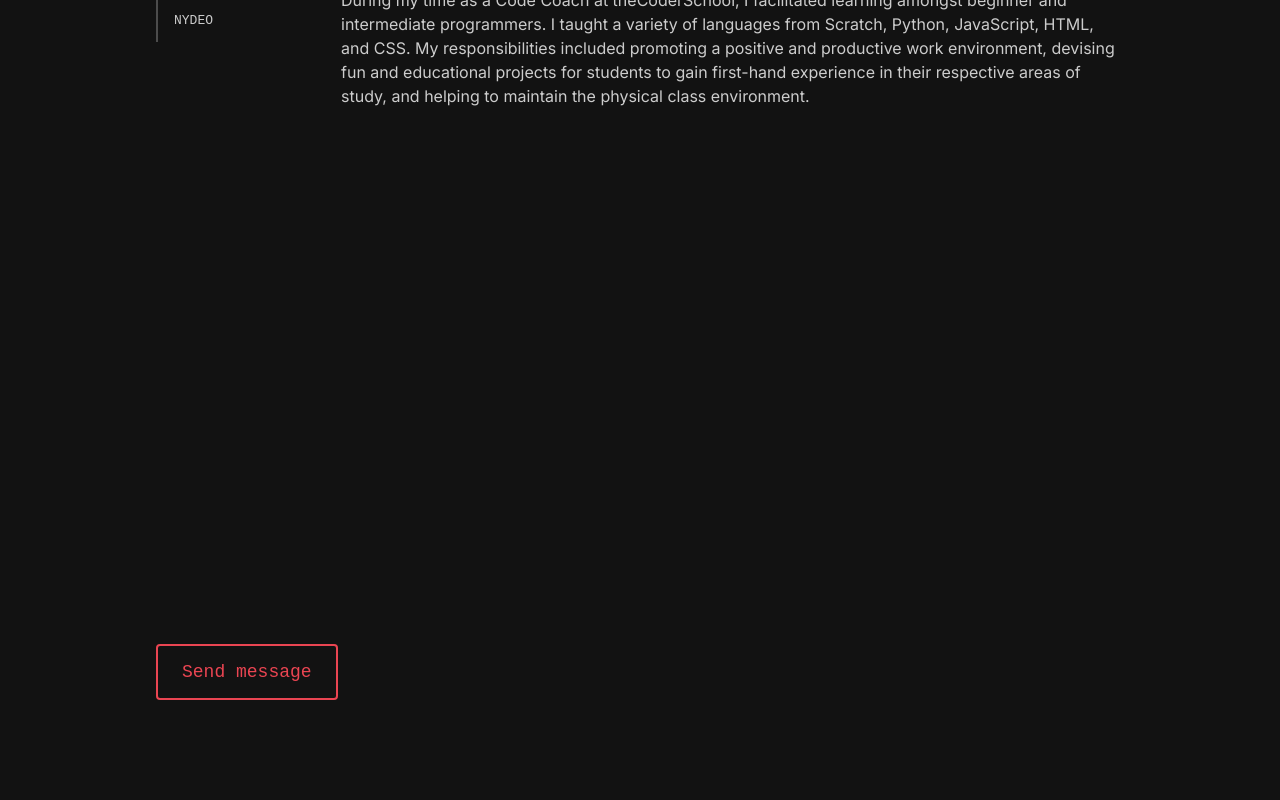
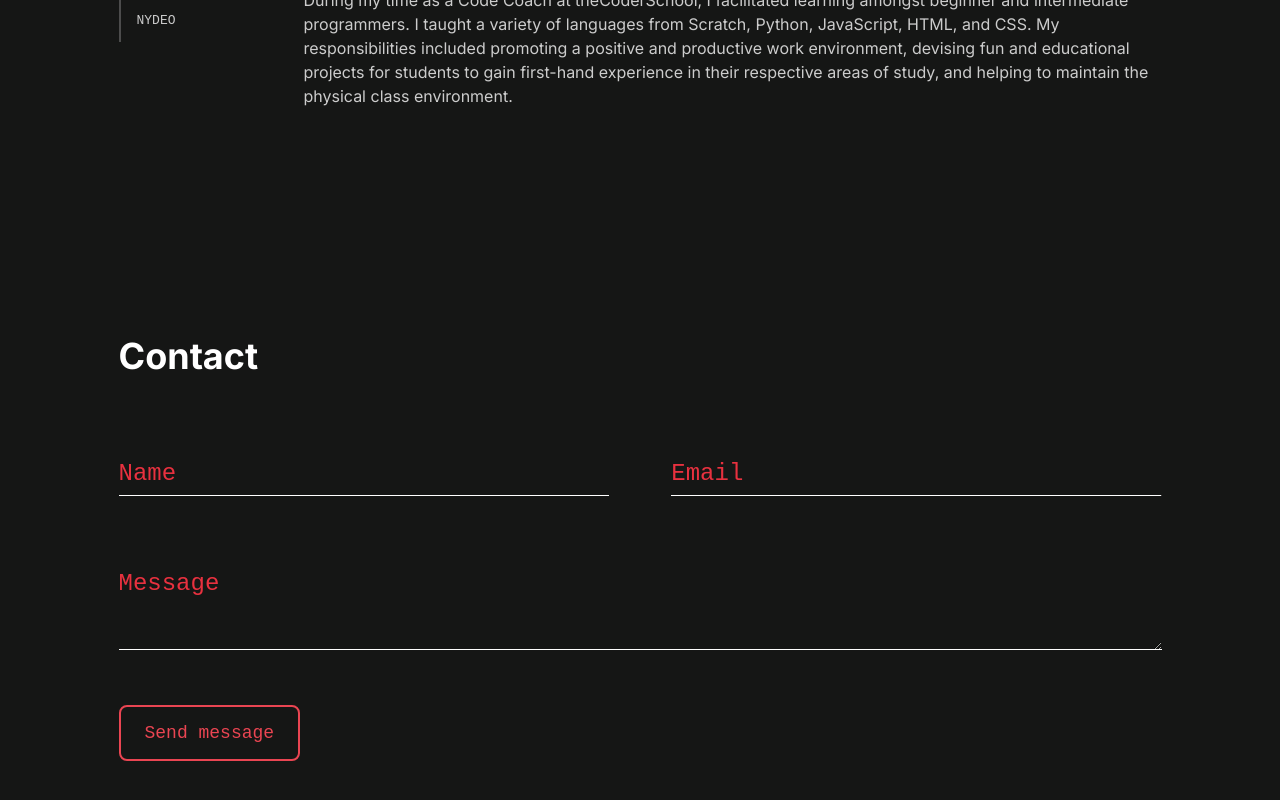
Before and after one commit to ngethan/portfolio-v1, a React (Create React App) app: page / in a window 1280 px wide. Shown: the part 1344-2144 px from the top of the page. Built offline with nearby package versions, Linux system fonts and the light colour scheme.

Commit message:
bunch of changes - mainly contact form

```diff
--- a/package.json
+++ b/package.json
@@ -7,7 +7,6 @@
         "@testing-library/react": "^12.1.4",
         "@testing-library/user-event": "^13.5.0",
         "framer-motion": "^6.2.8",
-        "framer-motion-3d": "^6.2.8",
         "hamburger-react": "^2.4.1",
         "react": "^17.0.2",
         "react-dom": "^17.0.2",
--- a/src/App.js
+++ b/src/App.js
@@ -1,10 +1,10 @@
 import Navbar from "./components/Navbar";
 import Home from "./components/Home";
 import About from "./components/About";
-import Cursor from "./components/Cursor";
-import Side from "./components/Side";
 import Work from "./components/Work/Work";
 import Contact from "./components/Contact/Contact";
+import Side from "./components/Side";
+import Cursor from "./components/Cursor";
 
 function App() {
     return (
--- a/src/components/About.jsx
+++ b/src/components/About.jsx
@@ -27,7 +27,7 @@ const About = () => {
         },
     };
 
-    const item = {
+    const itemY = {
         hidden: { y: -10, opacity: 0 },
         visible: {
             y: 0,
@@ -37,15 +37,22 @@ const About = () => {
 
     return (
         <motion.div
-            className="py-[100px] bg-gray-800 text-gray-200 w-full max-w-[1000px] mx-auto px-4 flex flex-col"
+            id="about"
+            className="py-[100px] bg-gray-800 text-gray-200 w-full max-w-[1075px] mx-auto flex flex-col px-4"
             initial="hidden"
             animate={controls}
             variants={list}
             ref={ref}
         >
-            <motion.p className="text-4xl text-gray-100 font-bold inline mb-[40px]" variants={item}>
-                About me
-            </motion.p>
+            <motion.div className="name flex text-[0px] text-gray-100 text-7xl sm:text-8xl font-bold " variants={itemY}>
+                {["A", "b", "o", "u", "t"].map((letter) => {
+                    return (
+                        <h1 className="text-4xl mb-[40px] duration-300 inline-block align-top hover:text-red-500">
+                            {letter}
+                        </h1>
+                    );
+                })}
+            </motion.div>
         </motion.div>
     );
 };
--- a/src/components/Contact/Contact.jsx
+++ b/src/components/Contact/Contact.jsx
@@ -1,7 +1,6 @@
-import React, { /*useState,*/ useEffect } from "react";
+import React, { useEffect, useState } from "react";
 import { motion, useAnimation } from "framer-motion";
 import { useInView } from "react-intersection-observer";
-import ContactForm from "./ContactForm";
 
 const Contact = () => {
     const controls = useAnimation();
@@ -29,32 +28,131 @@ const Contact = () => {
         },
     };
 
-    // const itemX = {
-    //     hidden: { x: -10, opacity: 0 },
-    //     visible: {
-    //         x: 0,
-    //         opacity: 1,
-    //     },
-    // };
+    const itemY = {
+        hidden: { y: -10, opacity: 0 },
+        visible: {
+            y: 0,
+            opacity: 1,
+        },
+    };
 
-    // const itemY = {
-    //     hidden: { y: -10, opacity: 0 },
-    //     visible: {
-    //         y: 0,
-    //         opacity: 1,
-    //     },
-    // };
+    window.onload = () => {
+        document.getElementById("name").addEventListener("focus", (e) => {
+            document.getElementById("name-label").style.top = "0px";
+        });
+
+        document.getElementById("name").addEventListener("blur", (e) => {
+            if (e.target.value?.trim().length === 0) document.getElementById("name-label").style.top = "40px";
+            document.getElementById("name-label").style.fontSize = "24px";
+        });
+
+        document.getElementById("email").addEventListener("focus", (e) => {
+            document.getElementById("email-label").style.top = "0px";
+        });
+
+        document.getElementById("email").addEventListener("blur", (e) => {
+            if (e.target.value?.trim().length === 0) document.getElementById("email-label").style.top = "40px";
+        });
+
+        document.getElementById("message").addEventListener("focus", (e) => {
+            document.getElementById("message-label").style.top = "0px";
+        });
+
+        document.getElementById("message").addEventListener("blur", (e) => {
+            if (e.target.value?.trim().length === 0) document.getElementById("message-label").style.top = "40px";
+        });
+    };
+
+    const [submitted, setSubmitted] = useState(false);
+    const handleSubmit = () => {
+        setTimeout(() => {
+            setSubmitted(true);
+        }, 100);
+    };
+
+    if (submitted) {
+        return (
+            <motion.div
+                id="contact"
+                className="py-[100px] bg-gray-800 text-gray-200 w-full max-w-[1075px] mx-auto h-screen px-4 flex flex-col"
+                initial="hidden"
+                animate={controls}
+                variants={list}
+                ref={ref}
+            >
+                <motion.div className="name flex text-[0px] text-gray-100 text-7xl sm:text-8xl font-bold " variants={itemY}>
+                    {["T", "h", "a", "n", "k", "\xa0", "y", "o", "u"].map((letter) => {
+                        return (
+                            <h1 className="text-4xl mb-[40px] duration-300 inline-block align-top hover:text-red-500">
+                                {letter}
+                            </h1>
+                        );
+                    })}
+                </motion.div>
+            </motion.div>
+        );
+    }
 
     return (
         <motion.div
-            id="work"
-            className="py-[100px] bg-gray-800 text-gray-200 w-full max-w-[1000px] mx-auto h-screen px-4 flex flex-col"
+            id="contact"
+            className="py-[100px] bg-gray-800 text-gray-200 w-full max-w-[1075px] mx-auto h-screen px-4 flex flex-col"
             initial="hidden"
             animate={controls}
             variants={list}
             ref={ref}
         >
-            <ContactForm />
+            <motion.div className="name flex text-[0px] text-gray-100 text-7xl sm:text-8xl font-bold " variants={itemY}>
+                {["C", "o", "n", "t", "a", "c", "t"].map((letter) => {
+                    return (
+                        <h1 className="text-4xl mb-[40px] duration-300 inline-block align-top hover:text-red-500">
+                            {letter}
+                        </h1>
+                    );
+                })}
+            </motion.div>
+            <form
+                className="font-code inline-flex flex-wrap justify-between w-full"
+                action="https://public.herotofu.com/v1/dfbaa840-b763-11ec-b4fe-2b9cbf782176"
+                onSubmit={handleSubmit}
+                method="POST"
+                target="_self"
+            >
+                <motion.div className="inline-block flex-[1_1_40%] mr-[3%] mb-[30px]" variants={itemY}>
+                    <label
+                        id="name-label"
+                        htmlFor="name"
+                        className="label relative text-red-500 text-[24px] top-10 duration-300"
+                    >
+                        Name
+                    </label>
+                    <input type="text" id="name" name="Name" className="input relative" required />
+                </motion.div>
+                <motion.div className="inline-block flex-[1_1_40%] ml-[3%] mb-[30px]" variants={itemY}>
+                    <label id="email-label" htmlFor="email" className="relative text-red-500 text-[24px] top-10 duration-300">
+                        Email
+                    </label>
+                    <input type="email" id="email" name="Email" className="input relative" required />
+                </motion.div>
+                <motion.div className="inline-block w-full mb-[40px]" variants={itemY}>
+                    <label
+                        id="message-label"
+                        htmlFor="message"
+                        className="relative text-red-500 text-[24px] top-10 duration-300"
+                    >
+                        Message
+                    </label>
+                    <textarea type="text" id="message" name="message" className="relative input h-[88px] py-[8px]" required />
+                </motion.div>
+
+                <motion.button
+                    className="text-red-400 border-red-400 font-code text-lg border-2 rounded-lg px-6 py-3 my-2 flex items-center duration-300 hover:bg-red-300/[.3]"
+                    type="submit"
+                    variants={itemY}
+                >
+                    Send message
+                </motion.button>
+            </form>
         </motion.div>
     );
 };
--- a/src/components/Contact/ContactForm.jsx
+++ /dev/null
@@ -1,14 +0,0 @@
-import React /*, { useState, useEffect }*/ from "react";
-import { motion /*, useAnimation*/ } from "framer-motion";
-
-const ContactForm = () => {
-    return (
-        <motion.div>
-            <button className="text-red-400 border-red-400 font-code text-lg border-2 rounded px-6 py-3 my-2 flex items-center duration-300 hover:bg-red-300/[.3]">
-                Send message
-            </button>
-        </motion.div>
-    );
-};
-
-export default ContactForm;
--- a/src/components/Home.jsx
+++ b/src/components/Home.jsx
@@ -84,7 +84,7 @@ const Home = () => {
 
             <motion.div variants={item}>
                 <button
-                    className="text-red-400 border-red-400 font-code text-lg border-2 rounded px-6 py-3 my-2 flex items-center duration-300 hover:bg-red-300/[.3]"
+                    className="text-red-400 border-red-400 font-code text-lg border-2 rounded-lg px-6 py-3 my-2 flex items-center duration-300 hover:bg-red-300/[.3]"
                     onClick={handleViewWork}
                 >
                     View work
--- a/src/components/Side.jsx
+++ b/src/components/Side.jsx
@@ -71,7 +71,7 @@ const Side = () => {
                     </a>
                 </motion.li>
 
-                <motion.div className="after:vertical-line" variants={item}></motion.div>
+                <motion.div className="after:vertical-line after:w-[1px] after:left-[47%]" variants={item}></motion.div>
             </ul>
         </motion.div>
     );
--- a/src/components/Work/Work.jsx
+++ b/src/components/Work/Work.jsx
@@ -87,13 +87,13 @@ const Work = () => {
     return (
         <motion.div
             id="work"
-            className="py-[100px] bg-gray-800 text-gray-200 w-full max-w-[1000px] mx-auto h-screen px-4 flex flex-col"
+            className="py-[100px] bg-gray-800 text-gray-200 w-full h-[500px] max-w-[1075px] mx-auto px-4 flex flex-col"
             initial="hidden"
             animate={controls}
             variants={list}
             ref={ref}
         >
-            <motion.div className="name flex text-[0px] text-gray-100 text-7xl sm:text-8xl font-bold" variants={itemY}>
+            <motion.div className="name flex text-[0px] text-gray-100 text-7xl sm:text-8xl font-bold " variants={itemY}>
                 {["M", "y", "\xa0", "w", "o", "r", "k"].map((letter) => {
                     return (
                         <h1 className="text-4xl mb-[40px] duration-300 inline-block align-top hover:text-red-500">
@@ -146,7 +146,6 @@ const Work = () => {
             </div>
 
             <div className="flex flex-col md:hidden">
-                {/* width is weird... try wrapping content and setting width to 480px or just centering it*/}
                 <motion.ul className="flex flex-row h-[42px] text-[13px] font-code mb-[5px]" variants={itemY}>
                     <li
                         id="tcs-md"
@@ -158,7 +157,7 @@ const Work = () => {
                     </li>
                     <li
                         id="mpr-md"
-                        className="flex items-center justify-center w-[160px] duration-300 border-b-[2px] border-gray-600 py-4 inactive-work"
+                        className="flex items-center justify-center duration-300 border-b-[2px] border-gray-600 py-4 inactive-work"
                         data-work="mpr"
                         onClick={handleClick}
                     >
@@ -166,7 +165,7 @@ const Work = () => {
                     </li>
                     <li
                         id="nydeo-md"
-                        className="flex items-center justify-center w-[160px] duration-300 border-b-[2px] border-gray-600 py-4 inactive-work"
+                        className="flex items-center justify-center duration-300 border-b-[2px] border-gray-600 py-4 inactive-work"
                         data-work="nydeo"
                         onClick={handleClick}
                     >
@@ -174,12 +173,12 @@ const Work = () => {
                     </li>
                     <div
                         id="selected-indicator-md"
-                        className="ml-[-480px] mt-[40px] w-[160px] h-[2px] border-b-[2px] border-red-500 duration-300"
+                        className="ml-[-480px] mt-[40px] h-[2px] border-b-[2px] border-red-500 duration-300"
                     ></div>
                 </motion.ul>
                 {inViewFinal ? (
                     <Delayed delay={500}>
-                        <WorkInfo work={work} />
+                        <WorkInfo work={work} md={true} />
                     </Delayed>
                 ) : null}
             </div>
--- a/src/index.css
+++ b/src/index.css
@@ -14,24 +14,12 @@
     }
 
     *::-webkit-scrollbar {
-        width: 7px;
-    }
-
-    *::-webkit-scrollbar-thumb {
-        @apply bg-gray-800;
-        border-radius: 25px;
-    }
-
-    *::-webkit-scrollbar-thumb:hover {
-        @apply bg-red-500;
-    }
-
-    ::-webkit-scrollbar-track-piece {
-        background-color: transparent;
-        -webkit-border-radius: 7px;
+        display: none;
     }
 
     body {
+        margin: 0;
+        padding: 0;
         background-color: theme("colors.gray.800");
         @apply font-[Inter];
     }
@@ -111,16 +99,6 @@
         color: theme("colors.red.500");
     }
 
-    #toggle-dark,
-    #toggle-dark-md {
-        color: #2c77b8;
-    }
-
-    #toggle-light,
-    #toggle-light-md {
-        color: #fcd32b;
-    }
-
     ::selection {
         background: rgb(232, 49, 63, 0.3);
     }
@@ -133,10 +111,70 @@
         content: "";
         display: block;
         position: absolute;
-        width: 1px;
         height: 100%;
-        top: 100%;
-        left: 47%;
         background-color: rgba(255, 255, 255, 0.5);
     }
+
+    .input {
+        background: linear-gradient(to right, theme("colors.gray.100"), theme("colors.gray.100")),
+            linear-gradient(to right, theme("colors.red.500"), theme("colors.red.500"), theme("colors.red.500"));
+        background-size: 100% 0.1em, 0 0.1em;
+        background-position: 100% 100%, 0 100%;
+        background-repeat: no-repeat;
+        width: 100%;
+        outline: none;
+        transition: 0.3s;
+        height: 44px;
+    }
+
+    .input:focus {
+        background-size: 0 0.1em, 100% 0.1em;
+    }
+
+    /*
+    .input {
+        border: 0;
+        padding: 4px 0;
+        border-bottom: 1px solid #ccc;
+        background-color: transparent;
+    }
+
+    .input ~ .focus-border {
+        bottom: 0;
+        left: 0;
+        width: 0;
+        height: 2px;
+        background-color: #3399ff;
+        transition: 0.4s;
+    }
+    .input:focus ~ .focus-border,
+    .has-content.input ~ .focus-border {
+        width: 100%;
+        transition: 0.4s;
+    }
+    .input ~ label {
+        position: absolute;
+        left: 0;
+        width: 100%;
+        top: 9px;
+        color: #aaa;
+        transition: 0.3s;
+        z-index: -1;
+        letter-spacing: 0.5px;
+    }
+    .input:focus ~ label,
+    .has-content.input ~ label {
+        top: -16px;
+        font-size: 12px;
+        color: #3399ff;
+        transition: 0.3s;
+    }
+
+    input[type="text"] {
+        font: 15px/24px "Lato", Arial, sans-serif;
+        color: #333;
+        width: 100%;
+        box-sizing: border-box;
+        letter-spacing: 1px;
+    } */
 }
--- a/tailwind.config.js
+++ b/tailwind.config.js
@@ -10,7 +10,7 @@ module.exports = {
                     400: "#EA4552",
                     500: "#E8313F",
                     600: "#D02C38",
-                    700: "#B92732",
+                    700: "#323232",
                     800: "#A2222C",
                     900: "#8B1D25",
                 },
@@ -22,7 +22,7 @@ module.exports = {
                     500: "#666666",
                     600: "#4C4C4C",
                     700: "#323232",
-                    800: "#121212",
+                    800: "#151615",
                     900: "#000000",
                 },
             },
```
Also changed, not shown: src/components/Navbar.jsx (+31 -9 lines), src/components/Work/WorkInfo.jsx (+8 -2 lines), 1 other file (tests, documents, lock files or other folders).
